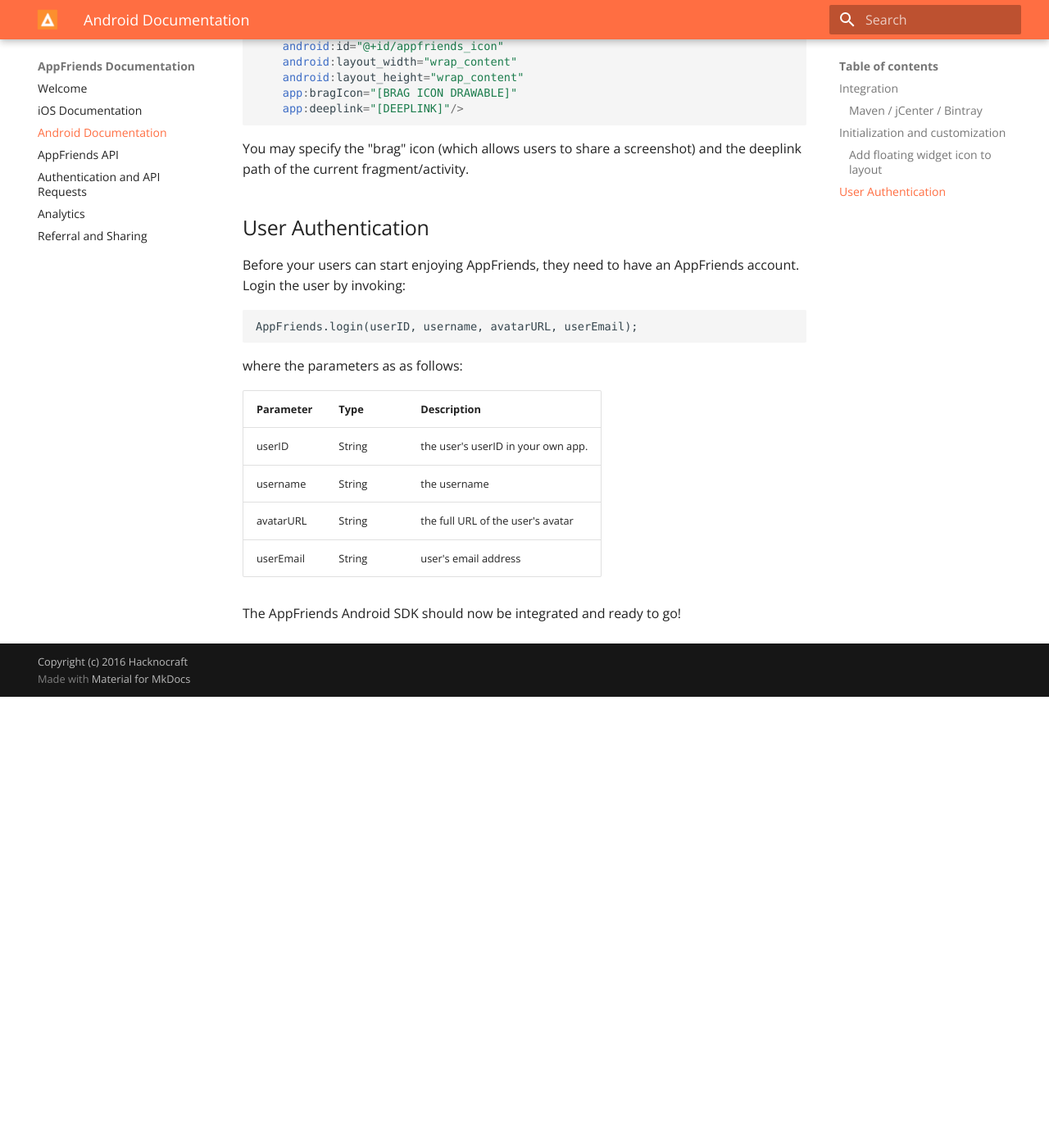
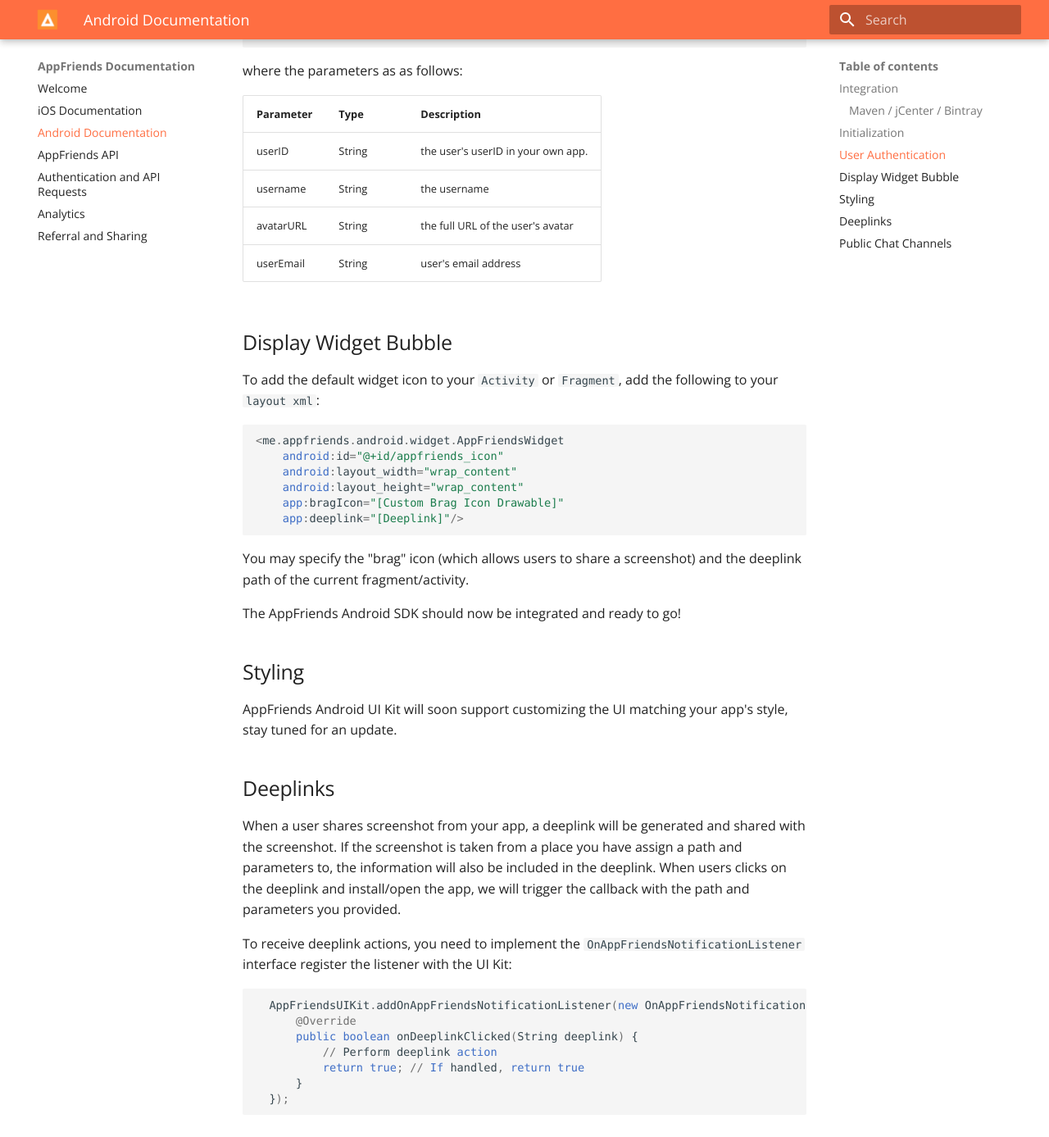
Before and after one commit to Hacknocraft/AppFriendsDocs, an MkDocs documentation site: the page built from docs/android.md, in a window 1280 px wide and 1400 px high, scrolled down 1451 px. Shown: the top 1387 px of the window at 82% size. Built offline with MkDocs 1.6.1 and Material for MkDocs 9.7.7, drawn with Linux system fonts in a browser that asks for light colours; some web fonts are replaced; old or Windows-style settings are respelled for this version of MkDocs; before the commit the page ends 2301 px from its top, so only the background shows below that; some of the changed text lies outside the part shown.

Commit message:
updated android docs

````diff
--- a/docs/android.md
+++ b/docs/android.md
@@ -3,24 +3,24 @@
 ## Integration
 
 ### Maven / jCenter / Bintray
-To integerate AppFriends Android SDK to your Android Studio project, add the
+To integrate AppFriends Android SDK to your Android Studio project, add the
 following to your application's `build.gradle` file:
 
 ```
 repositories {
     maven {
-        url 'https://dl.bintray.com/mikedw/maven/'
+        url 'https://dl.bintray.com/appfriends/maven/'
     }
 }
 ```
 and add the appfriends SDK as part of your app's dependencies:
 ```
 dependencies {
-    compile 'me.appfriends.android:appfriends:1.4.+'
+    compile 'me.appfriends.android:appfriends:2.0.+'
 }
 ```
 
-## Initialization and customization
+## Initialization
 After logging into your admin panel, and created your application, you can find your ``App ID`` and ``App Secret``. Add them to your ```AndroidManifest.xml``` file under ```<application>```.
 ```
    <meta-data
@@ -32,7 +32,7 @@
         android:value="[APPFRIENDS_SECRET]" />
 ```
 
-In your ``Application`` class, you have the option to customize the AppFriends SDK with ```AppFriendsConfiguration.Builder```. You must call ```AppFriendsUIKit.init(this, configuration);``` to properly initialize the SDK:
+AppFriends SDK and the corresponding UI Kit must be initialized prior to usage. In your custom ``Application`` class, you have the option to customize the AppFriends SDK with ```AppFriendsConfiguration.Builder```. You must call ```AppFriendsUIKit.init(this, configuration);``` to properly initialize the SDK:
 ```
 public class MyApplication extends Application {
     @Override
@@ -40,8 +40,6 @@
         super.onCreate();
 
         AppFriendsConfiguration configuration = new AppFriendsConfiguration.Builder()
-                .appName("Name of app") // Name of your app that shows up on the privacy agreement screen
-                .appIcon(R.drawabl.app_icon) // Icon resource of your app that shows up on the privacy agreement screen
                 .debugMode(true)
                 .gravity(Gravity.RIGHT) // Which way the widget should open from
                 .build();
@@ -51,20 +49,6 @@
 }
 
 ```
-
-### Add floating widget icon to layout
-To add the default widget icon to your ``Activity`` or ``Fragment``, add the
-following to your ``layout xml``:
-```
-<me.appfriends.android.widget.AppFriendsWidget
-    android:id="@+id/appfriends_icon"
-    android:layout_width="wrap_content"
-    android:layout_height="wrap_content"
-    app:bragIcon="[BRAG ICON DRAWABLE]"
-    app:deeplink="[DEEPLINK]"/>
-```
-You may specify the "brag" icon (which allows users to share a screenshot) and the deeplink path of the current fragment/activity.
-
 ## User Authentication
 Before your users can start enjoying AppFriends, they need to have an
 AppFriends account. Login the user by invoking:
@@ -80,4 +64,38 @@
 avatarURL | String | the full URL of the user's avatar
 userEmail | String | user's email address
 
+## Display Widget Bubble
+To add the default widget icon to your ``Activity`` or ``Fragment``, add the
+following to your ``layout xml``:
+```
+<me.appfriends.android.widget.AppFriendsWidget
+    android:id="@+id/appfriends_icon"
+    android:layout_width="wrap_content"
+    android:layout_height="wrap_content"
+    app:bragIcon="[Custom Brag Icon Drawable]"
+    app:deeplink="[Deeplink]"/>
+```
+You may specify the "brag" icon (which allows users to share a screenshot) and the deeplink path of the current fragment/activity.
+
 The AppFriends Android SDK should now be integrated and ready to go!
+
+## Styling
+
+AppFriends Android UI Kit will soon support customizing the UI matching your app's style, stay tuned for an update.
+
+## Deeplinks
+When a user shares screenshot from your app, a deeplink will be generated and shared with the screenshot. If the screenshot is taken from a place you have assign a path and parameters to, the information will also be included in the deeplink. When users clicks on the deeplink and install/open the app, we will trigger the callback with the path and parameters you provided.
+
+To receive deeplink actions, you need to implement the `OnAppFriendsNotificationListener` interface register the listener with the UI Kit:
+```
+  AppFriendsUIKit.addOnAppFriendsNotificationListener(new OnAppFriendsNotificationListener() {
+      @Override
+      public boolean onDeeplinkClicked(String deeplink) {
+          // Perform deeplink action
+          return true; // If handled, return true
+      }
+  });
+```
+
+## Public Chat Channels
+By default, we create a global public chat channel for all of your users to chat. You can create, edit and remove public chat channels. You can either do it from the AppFriends admin panel or via our [API](server/index.html).
````
